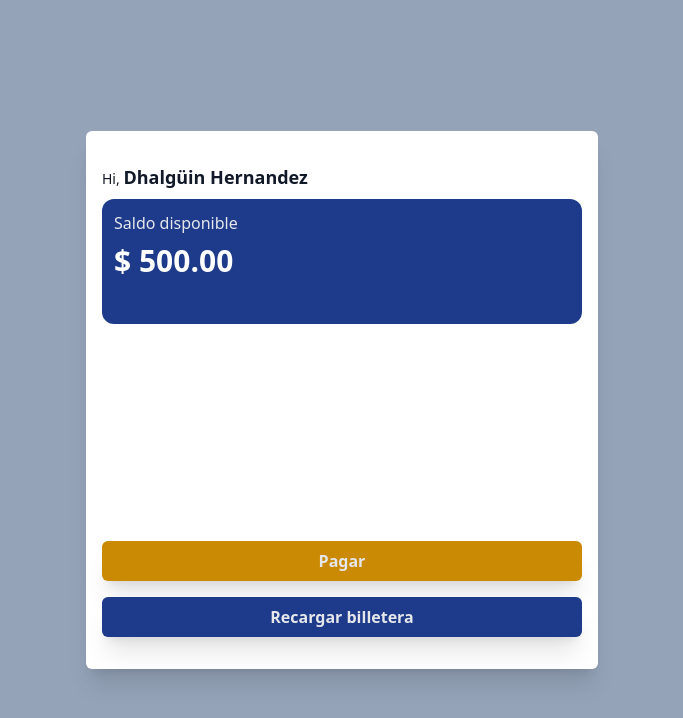
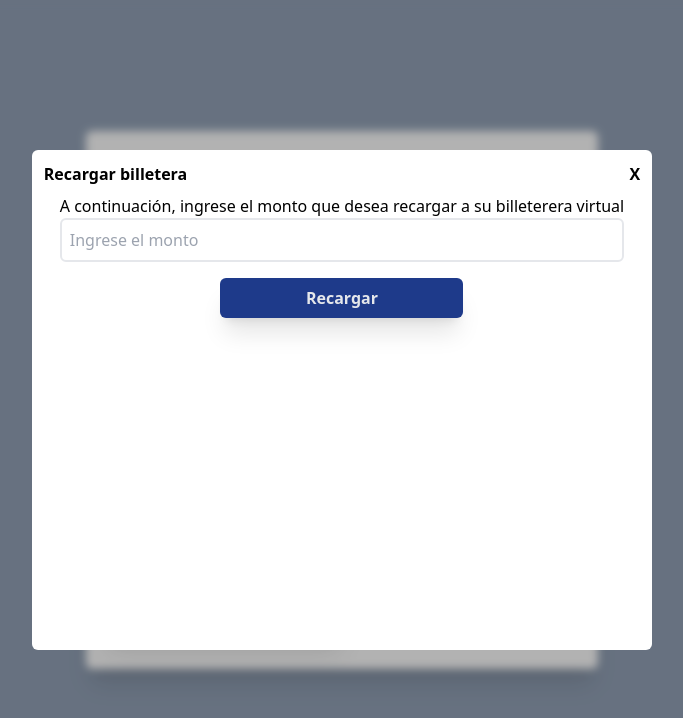
Before and after one commit to Dhalguin/epayco-challenge-client, a React (Create React App) app: page / in a window 1280 px wide. Shown: the top 718 px of the page, without its empty margins (298-981 px from the left). Built offline with nearby package versions, Linux system fonts and the light colour scheme.

Commit message:
recharge modal

```diff
--- a/src/index.css
+++ b/src/index.css
@@ -22,9 +22,9 @@ code {
 }
 
 .btn {
-  @apply text-gray-200  py-2 px-4 rounded-md min-w-[243px] shadow-xl font-semibold;
+  @apply text-gray-200 py-2 px-4 rounded-md min-w-[243px] shadow-xl font-semibold;
 }
 
 .btn-primary {
-  @apply bg-blue-400 w-fit;
+  @apply bg-blue-900 w-fit;
 }
--- /dev/null
+++ b/src/modals/rechargeModal/index.tsx
@@ -0,0 +1,20 @@
+import { Modal } from '../../components'
+import { RechargeWalletModalProps } from '../types'
+
+const RechargeWalletModal: React.FC<RechargeWalletModalProps> = ({ visible, title, onChange }) => {
+  return (
+    <Modal visible={visible} title={title} onClose={onChange}>
+      <p>A continuación, ingrese el monto que desea recargar a su billeterera virtual</p>
+      <div className="flex flex-col items-center justify-center gap-4 flex-1">
+        <input
+          type="number"
+          className="border-2 border-solid w-full px-2 py-2 rounded-md"
+          placeholder="Ingrese el monto"
+        />
+        <button className="btn btn-primary">Recargar</button>
+      </div>
+    </Modal>
+  )
+}
+
+export default RechargeWalletModal
--- /dev/null
+++ b/src/modals/types.ts
@@ -0,0 +1,5 @@
+export type RechargeWalletModalProps = {
+  visible: boolean
+  title: string
+  onChange: () => void
+}
--- a/src/pages/home/index.tsx
+++ b/src/pages/home/index.tsx
@@ -1,5 +1,8 @@
+import RechargeWalletModal from '../../modals/rechargeModal'
+
 function HomePage() {
   return (
+    <>
       <div className="container">
         <div className="card">
           <div className="h-[378px]">
@@ -15,10 +18,14 @@ function HomePage() {
           </div>
           <div className="flex flex-col gap-4 flex-1">
             <button className="btn bg-yellow-600 w-full">Pagar</button>
-          <button className="btn bg-blue-900 w-full">Recargar billetera</button>
+            <button className="btn btn-primary w-full">Recargar billetera</button>
           </div>
         </div>
       </div>
+
+      {/* Modals */}
+      <RechargeWalletModal visible={true} title="Recargar billetera" onChange={() => {}} />
+    </>
   )
 }
 
```
Lines whose indentation alone changed are shown as unchanged.
